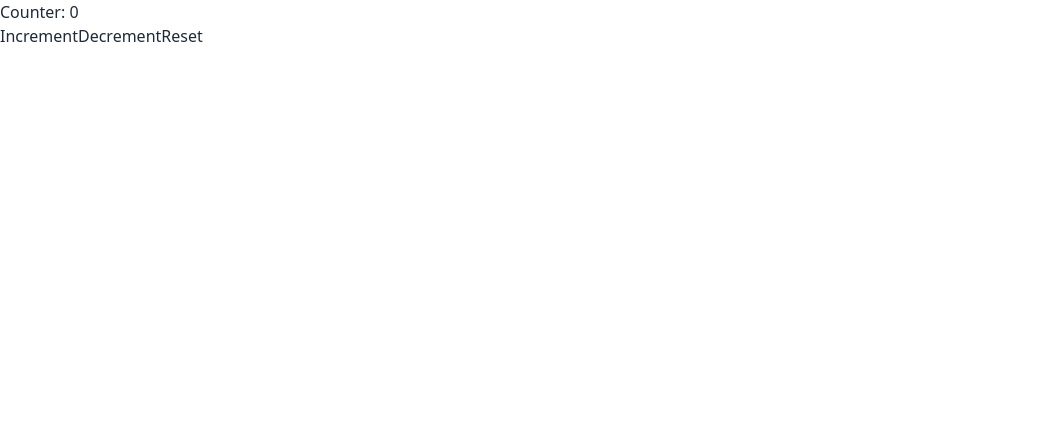
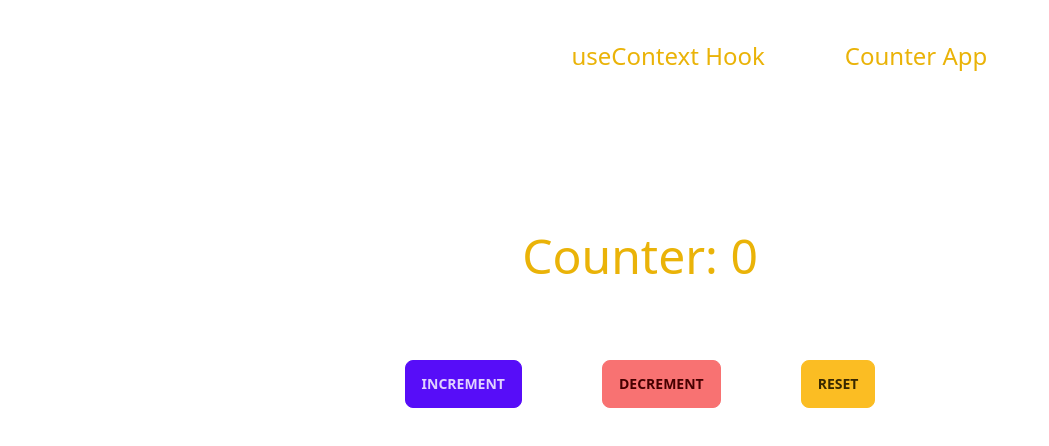
Before and after one commit to tahmid0111/useReducer__useContext_Hook_React, a React (Vite) app: page /counter in a window 1280 px wide. Shown: the top 446 px of the page, without its empty margins (0-1049 px from the left). Built offline with nearby package versions, Linux system fonts and the light colour scheme.

Commit message:
counter component is linked to header component and some css were added

```diff
--- a/src/components/header/header.jsx
+++ b/src/components/header/header.jsx
@@ -7,6 +7,7 @@ const Header = () => {
       <header className='text-center pt-10 pb-20'>
         <Link className='px-10 py-5 text-2xl text-white hover:text-yellow-500 duration-300' to='/reducer'>useReducer Hook</Link>
         <Link className='px-10 py-5 text-2xl text-yellow-500 hover:text-white duration-300' to='/context'>useContext Hook</Link>
+        <Link className='px-10 py-5 text-2xl text-yellow-500 hover:text-white duration-300' to='/counter'>Counter App</Link>
       </header>
     </>
   )
--- a/src/components/usereducer/counter.jsx
+++ b/src/components/usereducer/counter.jsx
@@ -1,4 +1,5 @@
 import React, {useReducer} from 'react'
+import Header from '../header/header';
 const initialState = {
     count: 0,
   };
@@ -19,10 +20,13 @@ const Counter = () => {
     const [state, dispatch] = useReducer(reducer, initialState);
   return (
     <>
-      <h1>Counter: {state.count}</h1>
-      <button onClick={() => dispatch({ type: 'increment' })}>Increment</button>
-      <button onClick={() => dispatch({ type: 'decrement' })}>Decrement</button>
-      <button onClick={() => dispatch({ type: 'reset' })}>Reset</button>
+    <Header />
+    <div className='text-center'>
+      <h1 className='text-5xl text-yellow-500 py-20'>Counter: {state.count}</h1>
+      <button className='btn btn-primary mx-10' onClick={() => dispatch({ type: 'increment' })}>Increment</button>
+      <button className='btn btn-error mx-10' onClick={() => dispatch({ type: 'decrement' })}>Decrement</button>
+      <button className='btn btn-warning mx-10' onClick={() => dispatch({ type: 'reset' })}>Reset</button>
+    </div>
     </>
   )
 }
```
